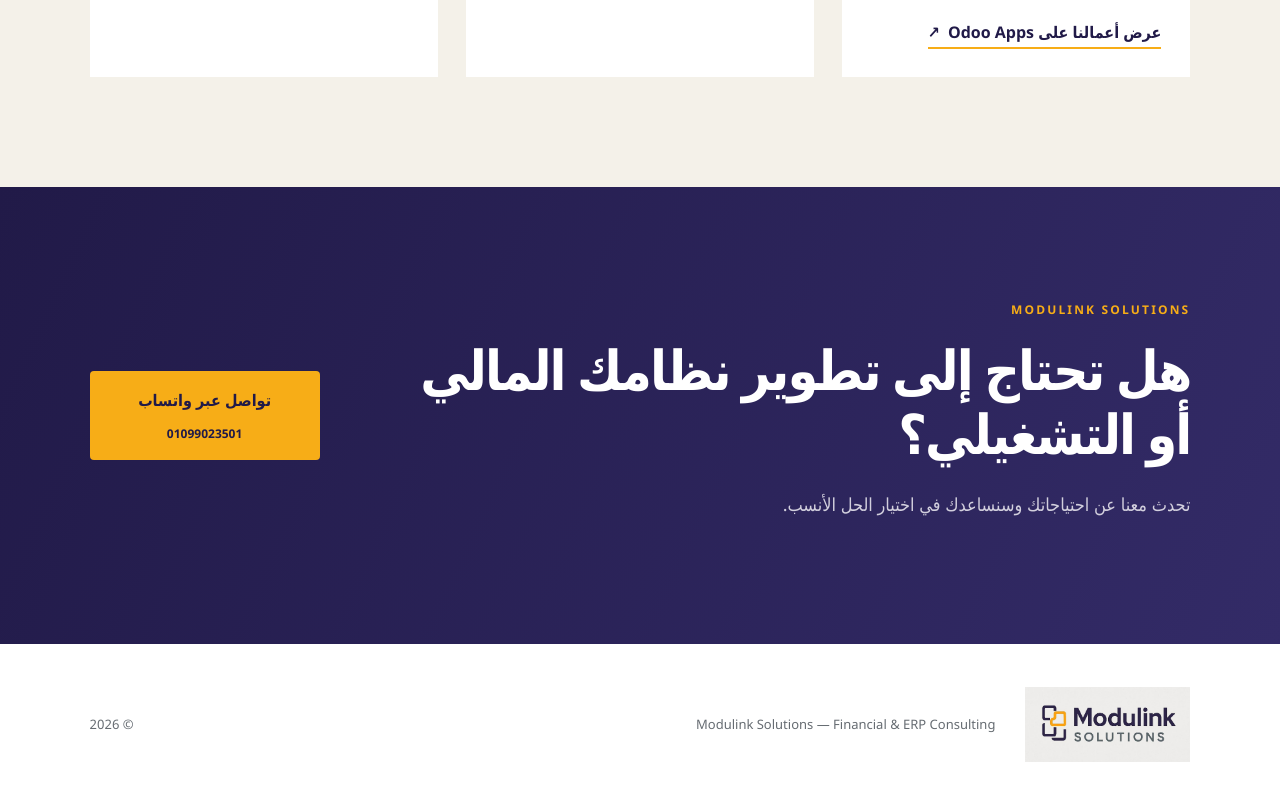
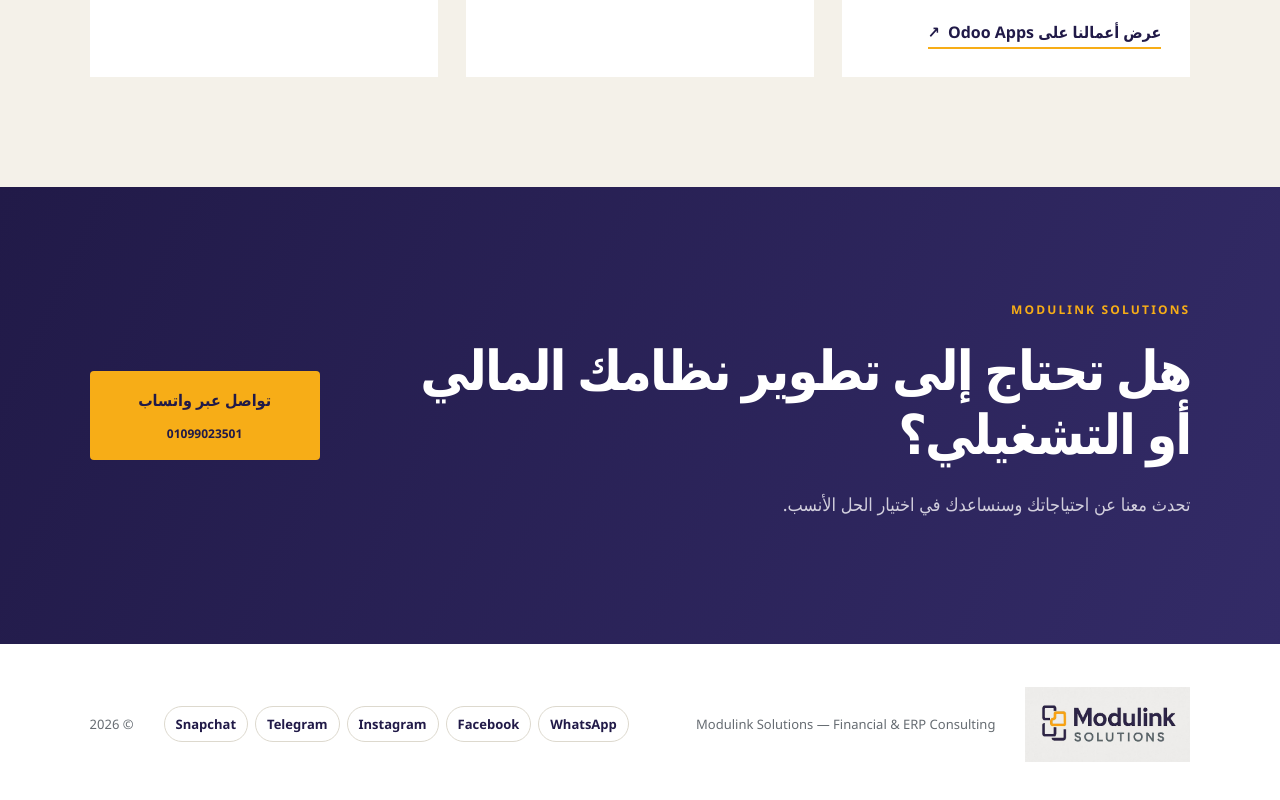
Before and after one commit to modulink-eg/modulink-website, a Next.js app: page / in a window 1280 px wide. Shown: the part 3343-4143 px from the top of the page. Built offline with nearby package versions, Linux system fonts and the light colour scheme.

Commit message:
Add social media links to website footer

```diff
--- a/app/globals.css
+++ b/app/globals.css
@@ -61,5 +61,8 @@ h2 { color:var(--navy); font-size:clamp(36px,4.3vw,62px); line-height:1.16; lett
 .cta p { color:#d2cfdd; font-size:18px; }.gold { background:var(--gold); color:#211a48; flex-direction:column; padding:18px 30px; min-width:230px; }.gold span { font-size:12px; }
 footer { min-height:160px; padding:35px 7vw; display:flex; align-items:center; gap:30px; background:#fff; color:#666c72; font-size:13px; }
 footer img { width:165px; height:75px; object-fit:cover; mix-blend-mode:multiply; }footer p { margin-inline-end:auto; }
+.social-links { display:flex; flex-wrap:wrap; justify-content:center; gap:7px; max-width:480px; }
+.social-links a { color:var(--navy); text-decoration:none; font-weight:800; padding:8px 11px; border:1px solid #ddd9ce; border-radius:999px; background:#fff; transition:.2s ease; }
+.social-links a:hover { color:#fff; background:var(--navy); border-color:var(--navy); transform:translateY(-2px); }
 @media (max-width:1050px) { nav { display:none; }.hero { min-height:900px; padding-top:75px; }.hero-copy { max-width:620px; }.hero-visual { position:relative; inset:auto; width:80%; height:360px; margin:60px auto 100px; }.service-grid,.steps { grid-template-columns:repeat(2,1fr); }.work-grid { grid-template-columns:1fr; }.work-art { height:210px; } }
 @media (max-width:680px) { .topbar { height:74px; padding:0 20px; }.brand img { width:140px; height:50px; }.hero { padding:65px 22px 0; min-height:auto; background:#f8f7f2; }.hero-copy>p { font-size:16px; }.hero-visual { width:100%; height:310px; margin:48px auto 0; }.card-a { inset-inline-start:-5px; }.card-b { inset-inline-end:-5px; }.stats { position:relative; margin:0 -22px; grid-template-columns:1fr; padding:18px 22px; }.stats div { border-inline-end:0; border-bottom:1px solid #e7e3d9; }.section { padding:75px 22px; }.split,.cta { grid-template-columns:1fr; gap:20px; }.lead { margin-top:0; font-size:17px; }.service-grid,.steps { grid-template-columns:1fr; }.service-grid article { border-inline-end:0; border-bottom:1px solid #ddd9ce; min-height:260px; }.steps { gap:45px; }.cta .button { width:100%; }.work-grid { gap:18px; } footer { flex-direction:column; text-align:center; } footer p { margin:0; } }
--- a/app/page.tsx
+++ b/app/page.tsx
@@ -175,6 +175,13 @@ export default function Home() {
       <footer>
         <img src="/modulink-logo.jpeg" alt="Modulink Solutions" />
         <p>{t.footer}</p>
+        <div className="social-links" aria-label="Social media links">
+          <a href="https://wa.me/201099023501" target="_blank" rel="noreferrer">WhatsApp</a>
+          <a href="https://www.facebook.com/Mrdulink" target="_blank" rel="noreferrer">Facebook</a>
+          <a href="https://www.instagram.com/modulink1?igsh=MThkeTltZno1NW9meg==" target="_blank" rel="noreferrer">Instagram</a>
+          <a href="https://t.me/Modulinkeg" target="_blank" rel="noreferrer">Telegram</a>
+          <a href="https://www.snapchat.com/@modulink?sender_web_id=e3d9cda1-b1aa-4395-858a-cc3cb839f779&amp;device_type=desktop&amp;is_copy_url=true" target="_blank" rel="noreferrer">Snapchat</a>
+        </div>
         <span>© {new Date().getFullYear()}</span>
       </footer>
     </main>
```
